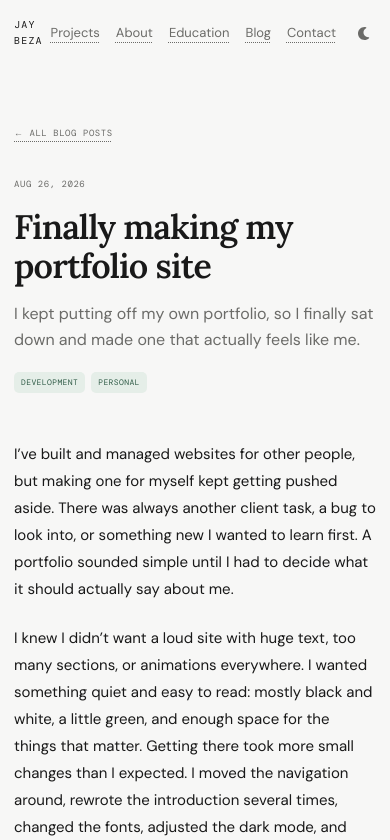
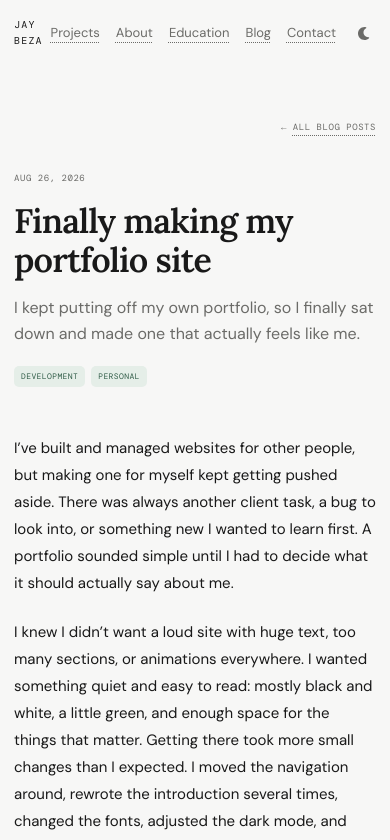
Before and after one commit to zabe-dev/zabe-dev-portfolio, a Next.js app: page /blog/finally-making-my-portfolio in a window 390 px wide. Shown: the top 840 px of the page. Built offline with nearby package versions, Linux system fonts and the light colour scheme; a web font is replaced by a local one.

Commit message:
Reuse underlined text links

```diff
--- a/app/blog/[slug]/page.tsx
+++ b/app/blog/[slug]/page.tsx
@@ -1,8 +1,8 @@
 import type { Metadata } from 'next';
-import Link from 'next/link';
 import { notFound } from 'next/navigation';
 import ReactMarkdown from 'react-markdown';
 import remarkGfm from 'remark-gfm';
+import { ArrowTextLink } from '../../components/ArrowTextLink';
 import { Footer } from '../../components/Footer';
 import { Header } from '../../components/Header';
 import { getAllPosts, getPostBySlug } from '../../../lib/blog';
@@ -30,9 +30,11 @@ export default async function BlogPostPage({ params }: BlogPostPageProps) {
     <div className="shell">
       <Header homeHref="/" sectionPrefix="/" />
       <main className="article-page">
-        <Link className="article-back" href="/blog">
-          ← All blog posts
-        </Link>
+        <div className="article-back-row">
+          <ArrowTextLink className="article-back" href="/blog" arrow="left">
+            All blog posts
+          </ArrowTextLink>
+        </div>
         <article>
           <header className="article-header">
             <time dateTime={post.date}>{post.dateLabel}</time>
--- /dev/null
+++ b/app/components/ArrowTextLink.tsx
@@ -0,0 +1,40 @@
+import Link from 'next/link';
+import type { ReactNode } from 'react';
+
+type ArrowTextLinkProps = {
+  href: string;
+  children: ReactNode;
+  arrow?: 'left' | 'right' | 'up-right';
+  className?: string;
+};
+
+export function ArrowTextLink({
+  href,
+  children,
+  arrow = 'right',
+  className = '',
+}: ArrowTextLinkProps) {
+  const content = (
+    <>
+      {arrow === 'left' && <span aria-hidden="true">←</span>}
+      <span className="arrow-text-link-label">{children}</span>
+      {arrow === 'right' && <span aria-hidden="true">→</span>}
+      {arrow === 'up-right' && <span aria-hidden="true">↗</span>}
+    </>
+  );
+
+  const linkClassName = `arrow-text-link ${className}`.trim();
+  if (href.startsWith('mailto:')) {
+    return (
+      <a className={linkClassName} href={href}>
+        {content}
+      </a>
+    );
+  }
+
+  return (
+    <Link className={linkClassName} href={href}>
+      {content}
+    </Link>
+  );
+}
--- a/app/components/BlogSection.tsx
+++ b/app/components/BlogSection.tsx
@@ -1,5 +1,6 @@
 import Link from 'next/link';
 import type { BlogPostMeta } from '../../lib/blog';
+import { ArrowTextLink } from './ArrowTextLink';
 
 type Props = { posts: BlogPostMeta[] };
 
@@ -23,9 +24,7 @@ export function BlogSection({ posts }: Props) {
         ))}
       </div>
       <div className="blog-all-link">
-        <Link href="/blog">
-          <span>View all posts</span> →
-        </Link>
+        <ArrowTextLink href="/blog">View all posts</ArrowTextLink>
       </div>
     </section>
   );
--- a/app/globals.css
+++ b/app/globals.css
@@ -488,12 +488,6 @@ h2 {
 .contact .email-link {
   text-decoration: none;
 }
-.contact .email-link span {
-  text-decoration-line: underline;
-  text-decoration-style: dotted;
-  text-decoration-thickness: 1px;
-  text-underline-offset: 5px;
-}
 footer {
   display: flex;
   justify-content: space-between;
@@ -514,15 +508,18 @@ footer div {
   letter-spacing: 0.06em;
   text-transform: uppercase;
 }
-.blog-all-link a {
+.arrow-text-link {
+  display: inline-flex;
+  align-items: center;
+  gap: 0.45em;
   color: inherit;
 }
-.blog-all-link a:hover,
-.blog-all-link a:focus-visible {
+.arrow-text-link:hover,
+.arrow-text-link:focus-visible {
   color: var(--signal);
   opacity: 1;
 }
-.blog-all-link a span {
+.arrow-text-link-label {
   text-decoration-line: underline;
   text-decoration-style: dotted;
   text-underline-offset: 5px;
@@ -661,16 +658,15 @@ footer div {
   margin: 0 auto;
   padding: 70px 0 110px;
 }
+.article-back-row {
+  display: flex;
+  margin-bottom: 48px;
+}
 .article-back {
-  display: inline-block;
-  margin-bottom: 48px;
   color: var(--muted);
   font-family: var(--font-dm-mono), monospace;
   font-size: 9px;
   letter-spacing: 0.06em;
-  text-decoration-line: underline;
-  text-decoration-style: dotted;
-  text-underline-offset: 5px;
   text-transform: uppercase;
 }
 .article-header {
@@ -863,7 +859,8 @@ footer div {
   .timeline-post-meta {
     justify-content: flex-start;
   }
-  .article-back {
+  .article-back-row {
+    justify-content: flex-end;
     margin-bottom: 36px;
   }
 }
```
Also changed, not shown: app/components/ContactSection.tsx (+5 -3 lines).
